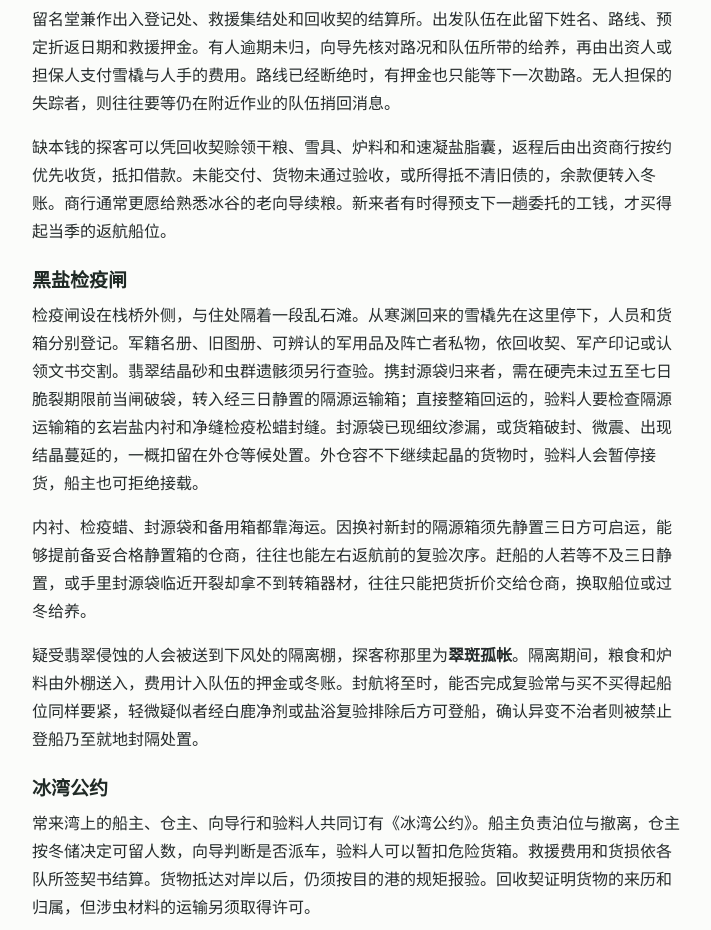
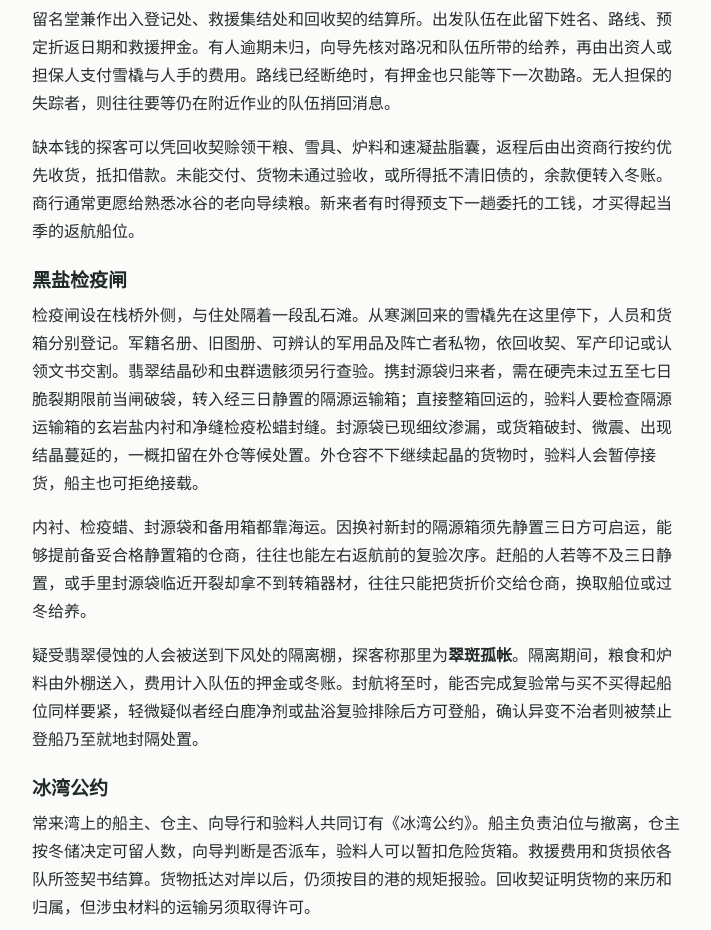
Before and after one commit to Noke-dot/tesimier-wiki, a plain HTML site: page pages/2-地理志/4-南荒洲/index.html in a window 1280 px wide. Shown: the part 1485-2415 px from the top of the page, without its empty margins (280-991 px from the left). Drawn offline with Linux system fonts and the light colour scheme.

Commit message:
更新 Wiki 2026-11-15

```diff
--- a/pages/2-地理志/4-南荒洲/index.html
+++ b/pages/2-地理志/4-南荒洲/index.html
@@ -37,7 +37,7 @@
 <p>湾内没有任何耕地，近岸渔获只能补充鲜食，粮食、灯油、替换橇木和检疫耗材主要由海船运入。南下的婆娑洲船主多在莱尼塔尼亚与卢维亚一带采购谷物、测量文具，并经港口或斯佩拉一线转运布鲁玛与阿奎利亚商人供应的干肉、耐寒帐具、橇木及雪车构件；自琉璃洲或外湾而来的船只则常在卡萨拉、佩洛萨乃至佩尔赫姆港一带补充鲸油、防风铜灯、海盐与仿制封源袋，合乎规格的标准隔源箱与部分检疫耗材则多由赫利萨尔船队及大型商号顺航带入。</p>
 <h4 id="h-88c373dee3">留名堂</h4>
 <p>留名堂兼作出入登记处、救援集结处和回收契的结算所。出发队伍在此留下姓名、路线、预定折返日期和救援押金。有人逾期未归，向导先核对路况和队伍所带的给养，再由出资人或担保人支付雪橇与人手的费用。路线已经断绝时，有押金也只能等下一次勘路。无人担保的失踪者，则往往要等仍在附近作业的队伍捎回消息。</p>
-<p>缺本钱的探客可以凭回收契赊领干粮、雪具、炉料和和速凝盐脂囊，返程后由出资商行按约优先收货，抵扣借款。未能交付、货物未通过验收，或所得抵不清旧债的，余款便转入冬账。商行通常更愿给熟悉冰谷的老向导续粮。新来者有时得预支下一趟委托的工钱，才买得起当季的返航船位。</p>
+<p>缺本钱的探客可以凭回收契赊领干粮、雪具、炉料和速凝盐脂囊，返程后由出资商行按约优先收货，抵扣借款。未能交付、货物未通过验收，或所得抵不清旧债的，余款便转入冬账。商行通常更愿给熟悉冰谷的老向导续粮。新来者有时得预支下一趟委托的工钱，才买得起当季的返航船位。</p>
 <h4 id="h-9dec979cf3">黑盐检疫闸</h4>
 <p>检疫闸设在栈桥外侧，与住处隔着一段乱石滩。从寒渊回来的雪橇先在这里停下，人员和货箱分别登记。军籍名册、旧图册、可辨认的军用品及阵亡者私物，依回收契、军产印记或认领文书交割。翡翠结晶砂和虫群遗骸须另行查验。携封源袋归来者，需在硬壳未过五至七日脆裂期限前当闸破袋，转入经三日静置的隔源运输箱；直接整箱回运的，验料人要检查隔源运输箱的玄岩盐内衬和净缝检疫松蜡封缝。封源袋已现细纹渗漏，或货箱破封、微震、出现结晶蔓延的，一概扣留在外仓等候处置。外仓容不下继续起晶的货物时，验料人会暂停接货，船主也可拒绝接载。</p>
 <p>内衬、检疫蜡、封源袋和备用箱都靠海运。因换衬新封的隔源箱须先静置三日方可启运，能够提前备妥合格静置箱的仓商，往往也能左右返航前的复验次序。赶船的人若等不及三日静置，或手里封源袋临近开裂却拿不到转箱器材，往往只能把货折价交给仓商，换取船位或过冬给养。</p>
```
